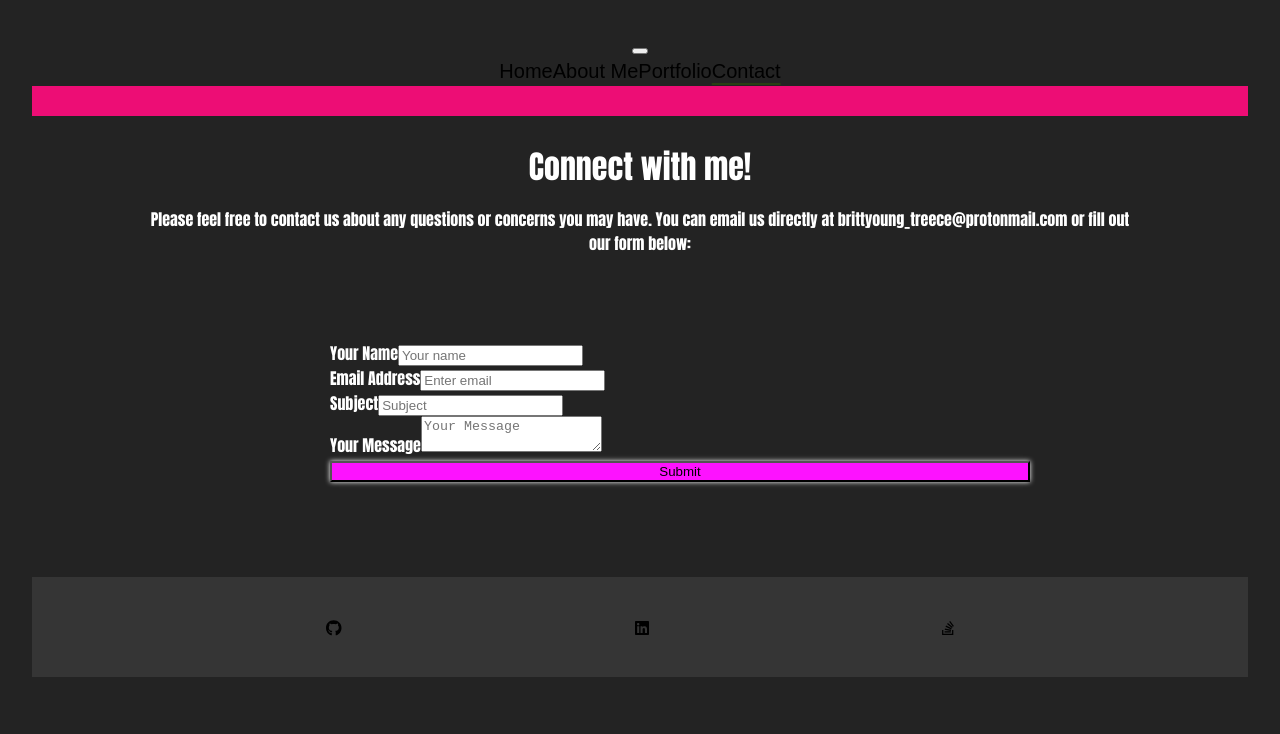
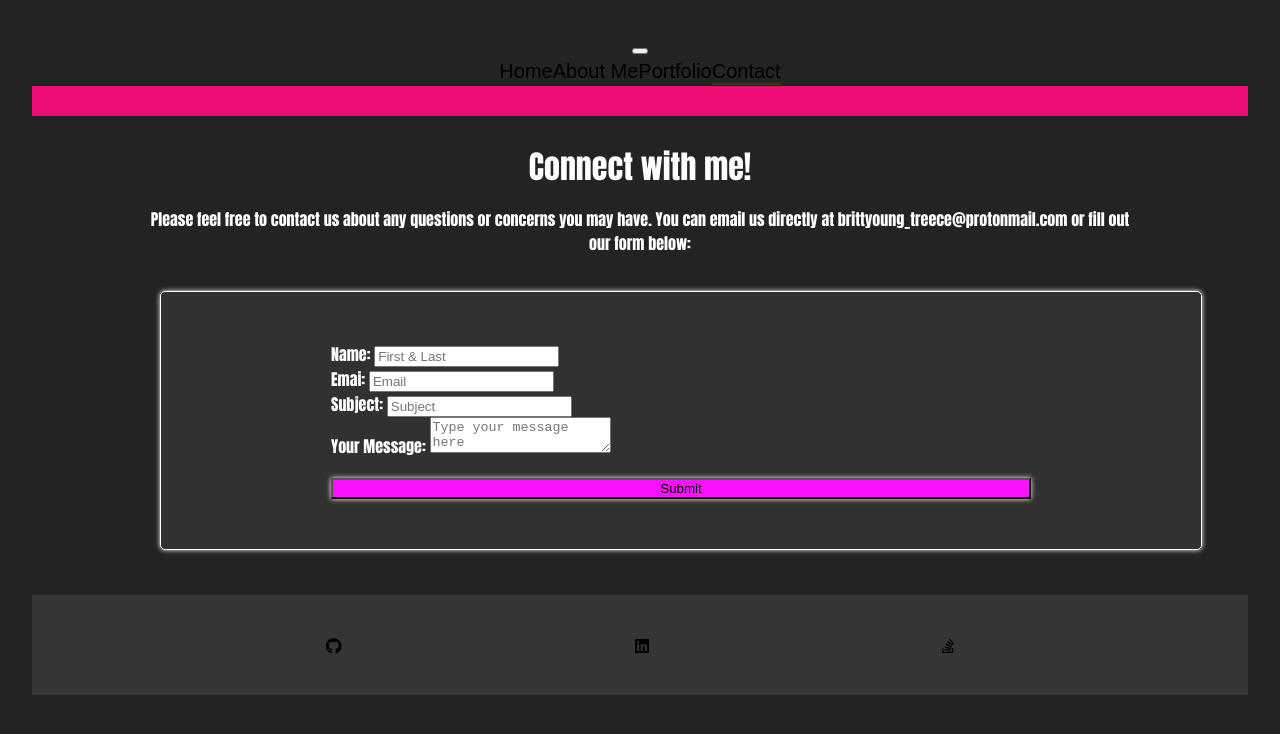
Before and after one commit to britt-young/my_space, a React (Vite) app: page /contact in a window 1280 px wide. Shown: the top 734 px of the page. Built offline with nearby package versions, Linux system fonts and the light colour scheme.

Commit message:
add
form styling

```diff
--- a/src/Components/Form.jsx
+++ b/src/Components/Form.jsx
@@ -21,22 +21,22 @@ const Contact = () => {
               <Container className='mt-5'>
                   <form id="contact-form" onSubmit={sendEmail}>
                       <div className="col-md-4 mb-3">
-                          <label htmlFor="validationDefault01">Your Name</label>
-                          <input type="text" className="form-control" id="validationDefault01" placeholder="Your name" required name="from_name" />
+                          <label htmlFor="validationDefault01">Name: </label>
+                          <input type="text" className="form-control" id="validationDefault01" placeholder="First & Last" required name="from_name" />
                       </div>
 
                       <div className="col-md-4 mb-3">
-                          <label htmlFor="validationDefault02">Email Address</label>
-                          <input type="email" className="form-control" id="validationDefault02" placeholder="Enter email" required name="email_from" />
+                          <label htmlFor="validationDefault02">Emai: </label>
+                          <input type="email" className="form-control" id="validationDefault02" placeholder="Email" required name="email_from" />
                       </div>
                       <div className="col-md-4 mb-3">
-                          <label htmlFor="validationDefault03">Subject</label>
-                          <input type="text" className="form-control" id="validationDefault03" placeholder="Subject" name="subject" />
+                          <label htmlFor="validationDefault03">Subject: </label>
+                          <input type="text" className="form-control" id="validationDefault03" placeholder="Subject " name="subject" />
                       </div>
 
                       <div className="col-md-4 mb-3">
-                          <label htmlFor="validationDefault04">Your Message</label>
-                          <textarea type="text-area" className="form-control" id="validationDefault04" placeholder="Your Message" required name="message" />
+                          <label htmlFor="validationDefault04">Your Message: </label>
+                          <textarea type="text-area" className="form-control" id="validationDefault04" placeholder="Type your message here" required name="message" />
                       </div>
                       <Button variant="light" type="submit">Submit</Button>
                   </form>
--- a/src/Components/Styles/Form.css
+++ b/src/Components/Styles/Form.css
@@ -19,9 +19,13 @@ main {
 }
 
 #contact-form {
+    background-color:rgba(72, 72, 72, 0.4); ;
     width: 100%;
     padding: 5% 2%;
     text-align: center;
+    border: 1px solid #ffffff;
+    border-radius: 5px;
+    box-shadow: 0 0 5px 0 #ffffff;
 }
 
 #contact-form div,
@@ -33,6 +37,7 @@ main {
 }
 
 #contact-form Button {
+    margin-top: 2%;
     text-align: center;
     box-shadow: 0 0 5px 0 #ffffff;
     color: black;
```
